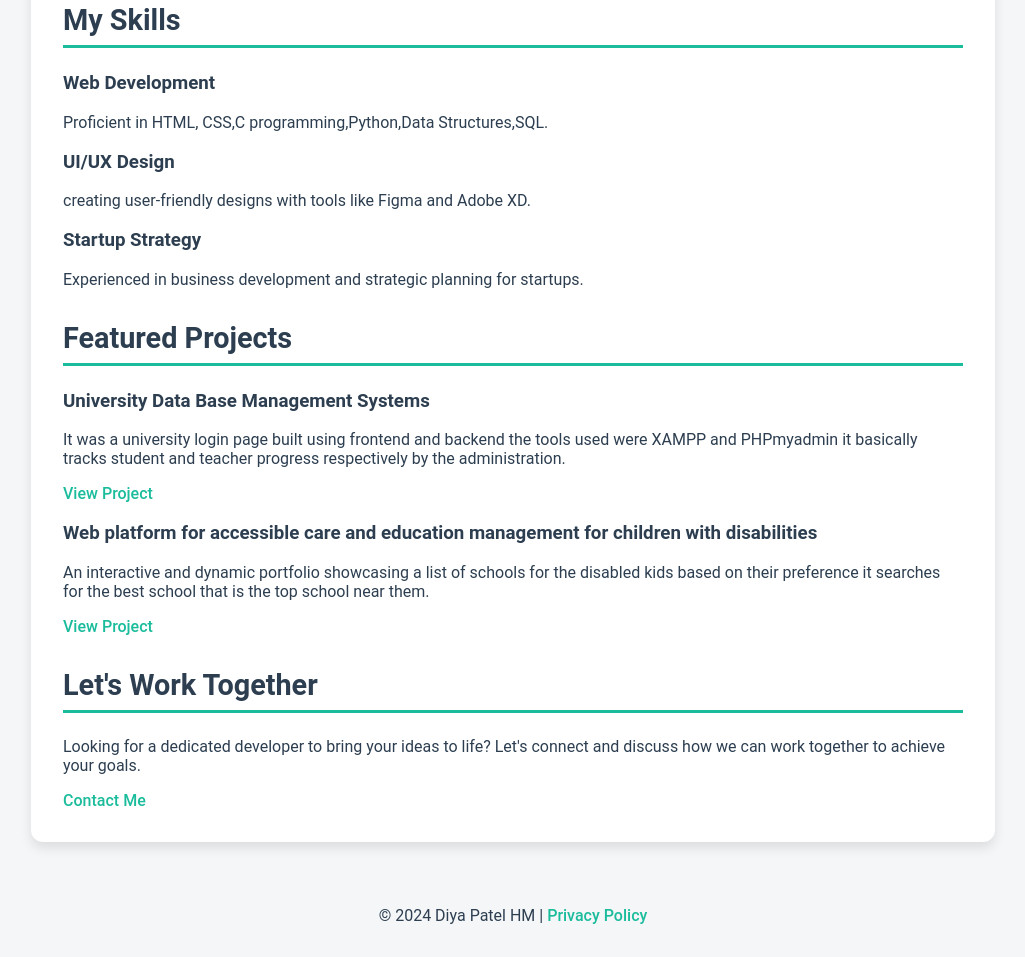
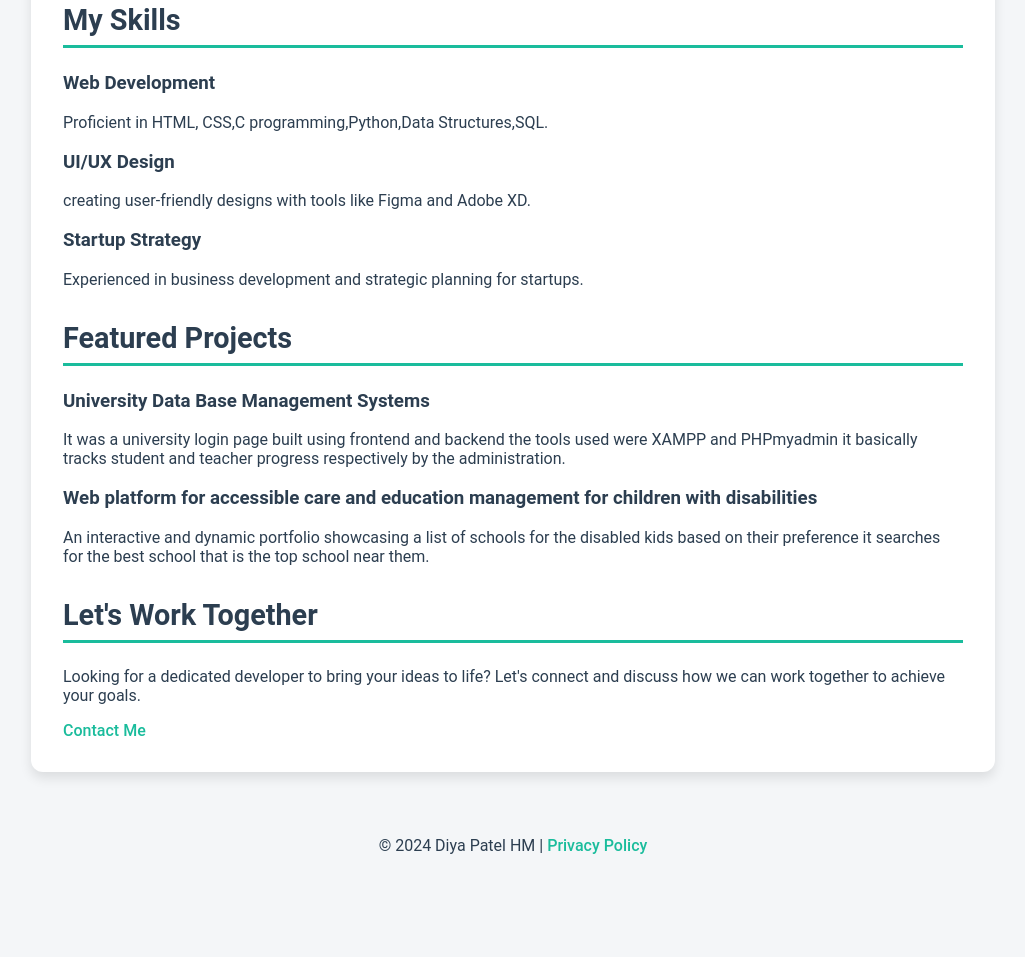
Before and after one commit to Diya67/diyaportfolio, a plain HTML site: page index.html in a window 1280 px wide. Shown: the part 457-1414 px from the top of the page, without its empty margins (127-1152 px from the left). After the commit the page ends 1344 px from the top, so only its background shows below. Drawn offline with Linux system fonts and the light colour scheme.

Commit message:
index.html

```diff
--- a/index.html
+++ b/index.html
@@ -62,13 +62,13 @@
                     <h3>University Data Base Management Systems</h3>
                     <p>It was a university login page built using frontend and backend the tools used were XAMPP and PHPmyadmin
                         it basically tracks student and teacher progress respectively by the administration.</p>
-                    <a href="project1.html" class="project-link">View Project</a>
+
                 </div>
                 <div class="project-item">
                     <h3>Web platform for accessible care and education management for children with disabilities</h3>
                     <p>An interactive and dynamic portfolio showcasing a list of schools for the disabled kids based on their preference
                         it searches for the best school that is the top school near them.</p>
-                    <a href="project2.html" class="project-link">View Project</a>
+
                 </div>
 
 
```
